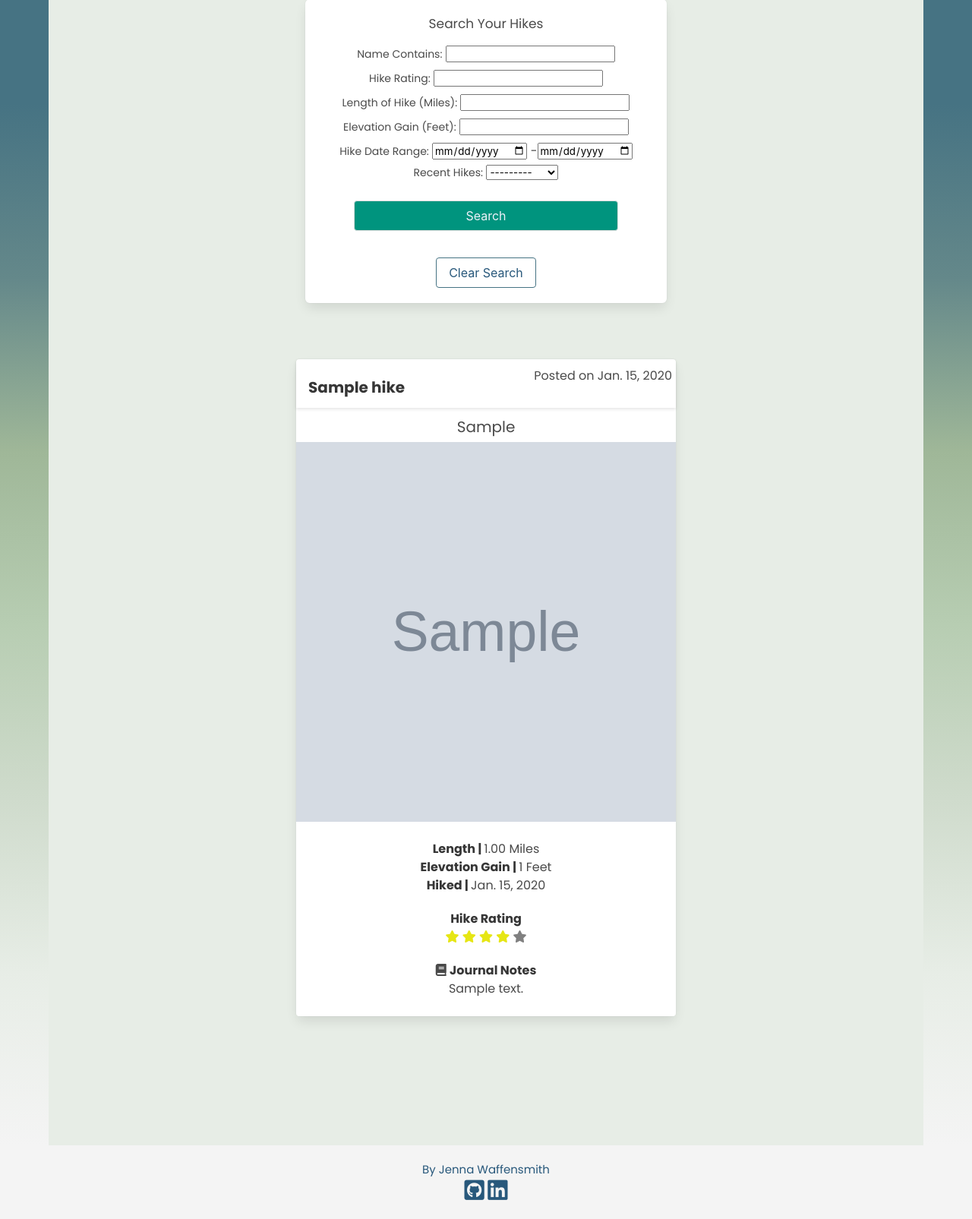
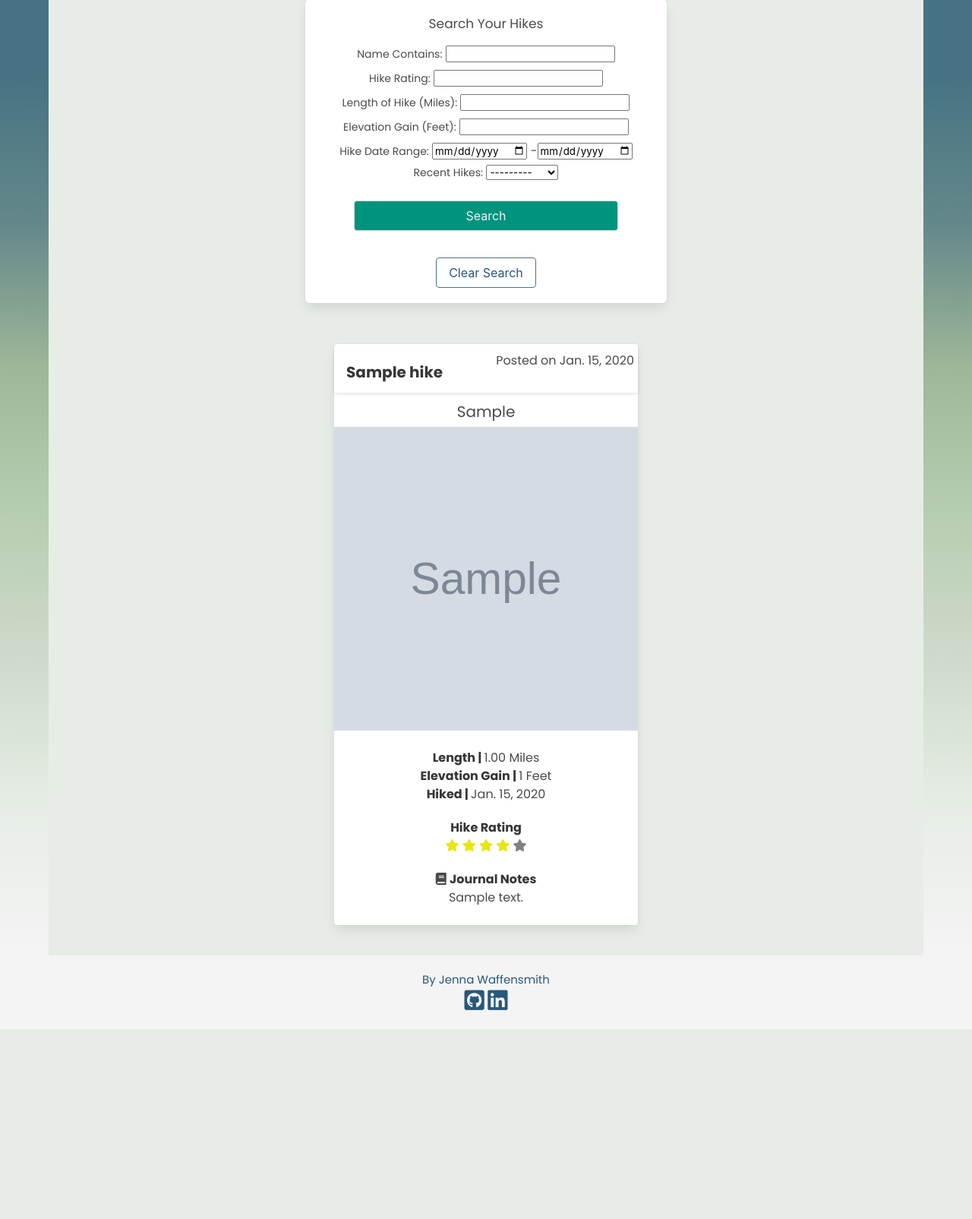
Before and after one commit to jwaffensmith/hiking-journal, a Django app: page /sort_hikes/ in a window 1280 px wide. Shown: the part 91-1696 px from the top of the page at 76% size. After the commit the page ends 1446 px from the top, so only its background shows below. Run offline with Django 3.2, Linux system fonts and the light colour scheme; a user stored in the database is signed in; tables that the repository leaves empty hold one stand-in row (values such as "Sample post"); grey boxes marked "Sample" are stand-in pictures; some libraries are stand-ins or nearby versions.

Commit message:
sort hike page formatting issue fixed

```diff
--- a/main_app/templates/search/sort_hikes.html
+++ b/main_app/templates/search/sort_hikes.html
@@ -24,8 +24,7 @@
         </div>
 
     {% for hike in hikes %}
-        <div style="margin-bottom: 80px; padding: 20px">
-            <div class="card is-mobile is-centered profile-card">
+        <div class="card is-mobile is-centered profile-hike-card">
             <div class="card-header" style="padding-top:10px">
                 <p class="card-header-title" style="font-size: 20px;">
                 {{hike.name}}
@@ -96,6 +95,5 @@
         <p style="font-size: 20px; margin-top: 30px">Sorry, no hikes were found.</p>
         {% endfor %}
     </div>
-    </div>
 
 {% endblock %}
```
Lines whose indentation alone changed are shown as unchanged.
